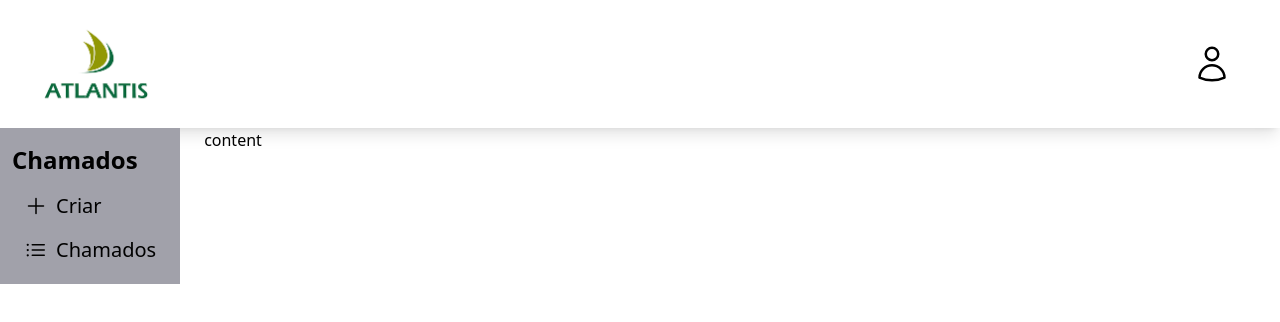
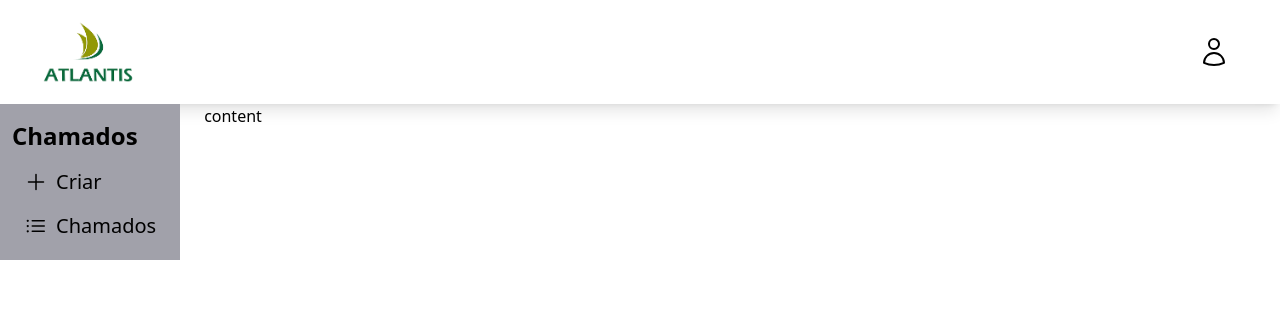
Before and after one commit to JPPaiao/Chamados-TI, a React (Vite) app in the folder client/: page / in a window 1280 px wide. Shown: the top 322 px of the page. Built offline with nearby package versions, Linux system fonts and the light colour scheme; no server answers.

Commit message:
style: Tamanho do header diminuido

```diff
--- a/client/src/components/header.tsx
+++ b/client/src/components/header.tsx
@@ -4,12 +4,12 @@ import { UserIcon } from "./icons/user"
 function Header() {
   return (
     <div className="w-full shadow-lg z-50">
-			<div className="px-10 py-2 flex justify-between items-center">
+			<div className="px-10 py-1 flex justify-between items-center">
 				<div className="">
-					<img className="w-28" src={Logo} alt="Logo Atlantis" />
+					<img className="w-24" src={Logo} alt="Logo Atlantis" />
 				</div>
-				<button className="rounded cursor-pointer hover:bg-green-200 p-2 transition-all duration-200">
-					<UserIcon width="w-10" />
+				<button className="rounded cursor-pointer hover:border-zinc-200 border-2 border-transparent  p-2 transition-all duration-200">
+					<UserIcon width="w-8" />
 				</button>
 			</div>
     </div>
--- /dev/null
+++ b/client/src/components/listCalleds.tsx
@@ -0,0 +1,9 @@
+function ListCalled() {
+	return (
+		<div>
+			List
+		</div>
+	)
+}
+
+export { ListCalled }
```
